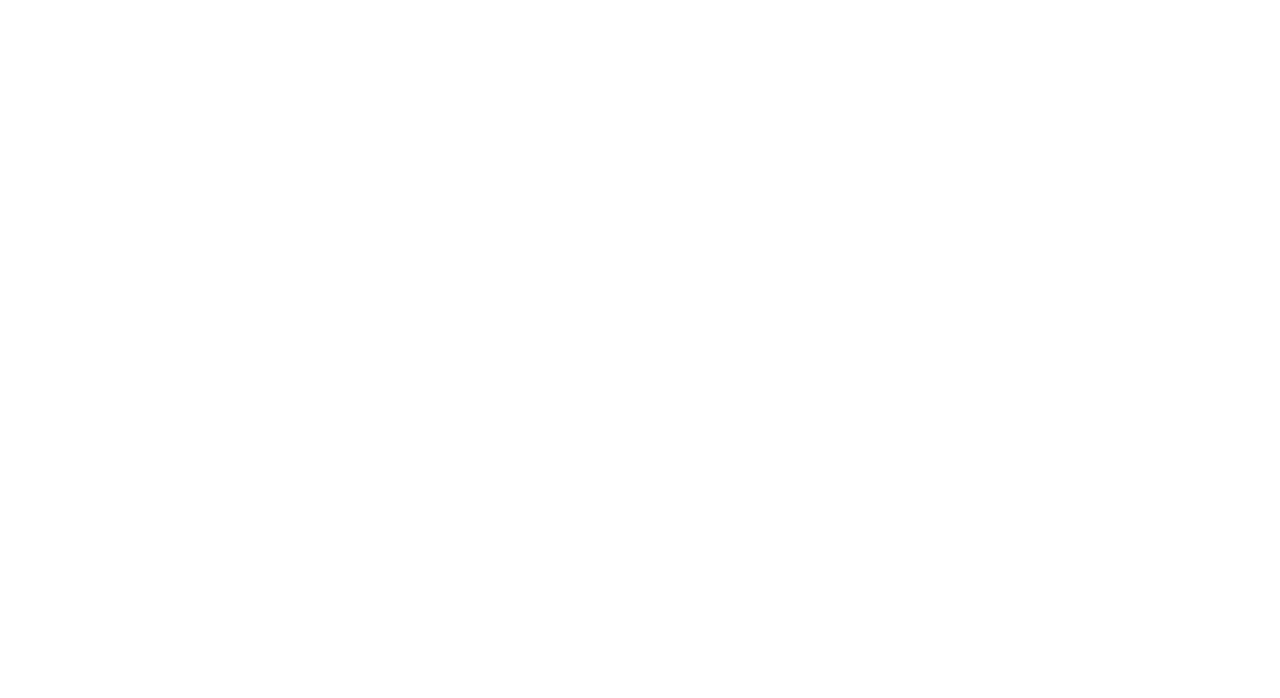
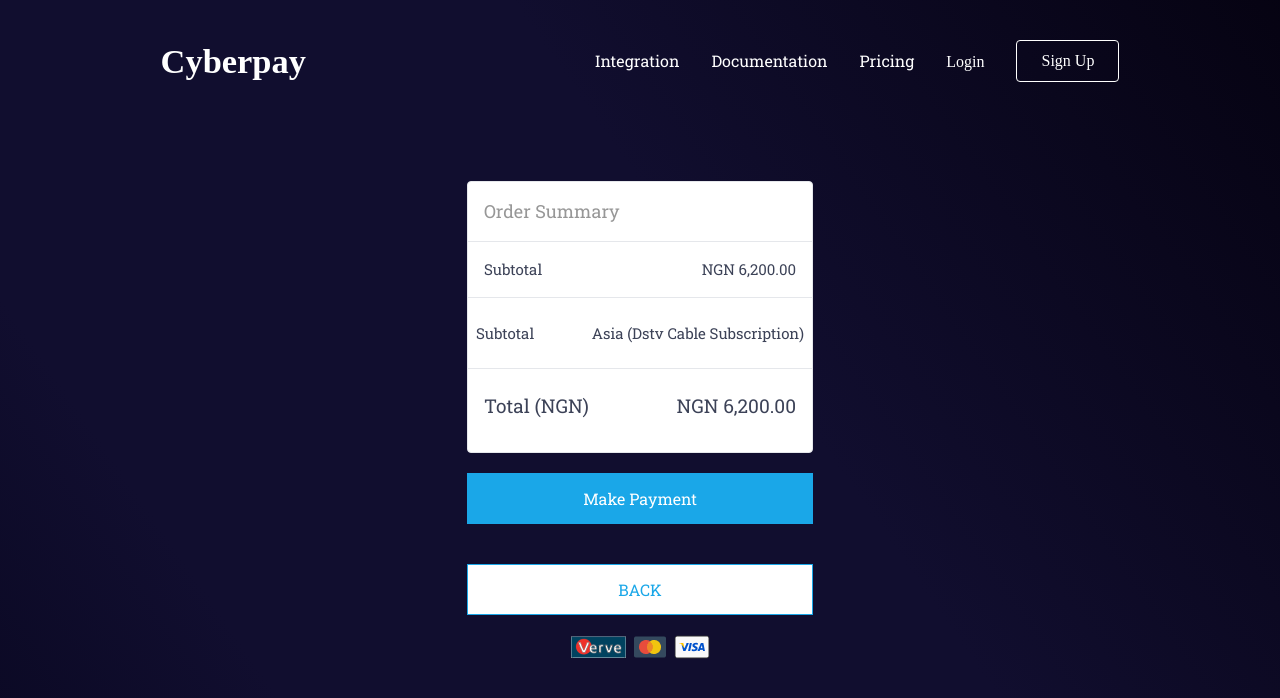
Before and after one commit to Erhahon-Imafidon/figma_Redo, a React (Create React App) app: page /pricing in a window 1280 px wide. Shown: the top 698 px of the page. Built offline with nearby package versions, Linux system fonts and the light colour scheme.

Commit message:
added 2 more pages

```diff
--- a/src/components/Cable.jsx
+++ b/src/components/Cable.jsx
@@ -37,7 +37,7 @@
     ]
 
   return (
-    <section className='w-full min-h-screen md:h-screen place-content-center place-items-center grid gap-y-4 gap-x-2 grid-cols-1 sm:grid-cols-2 md:grid-cols-3 lg:grid-cols-6 lg:px-6'>
+    <section className='w-full h-[60rem] sm:h-[30rem] md:mt-[-5rem] place-content-center place-items-center grid gap-y-4 gap-x-2 grid-cols-1 sm:grid-cols-2 md:grid-cols-3 lg:grid-cols-6 lg:px-6'>
         {
             cable.map((item, index) => {
                 const { icon, background, name} = item
--- a/src/components/Dashboard.jsx
+++ b/src/components/Dashboard.jsx
@@ -3,7 +3,7 @@
 
 const Dashboard = () => {
   return (
-    <div className='h-screen sm:mt-6 w-full flex flex-col justify-center items-center px-20'>
+    <div className='h-[30rem] sm:[h-50rem]  w-full flex flex-col justify-center items-center px-20'>
       <img src={DashImage} alt="" className='mx-auto block' />
     </div>
   )
--- /dev/null
+++ b/src/components/Ellipses.jsx
@@ -0,0 +1,18 @@
+import React from 'react'
+import Ellipse from '../assets/Ellipse1.png'
+
+const Ellipses = () => {
+const trans = {
+  transform: 'rotate(10deg)',
+}
+
+  return (
+    <div className='relative'>
+        <div style={trans} className=''>
+        <img src={Ellipse} alt="" className='absolute' />
+    </div>
+    </div>
+  )
+}
+
+export default Ellipses
--- a/src/components/Mobile.jsx
+++ b/src/components/Mobile.jsx
@@ -11,7 +11,7 @@
 
 
   return (
-    <section className='w-full lg:h-screen min-h-screen flex flex-col justify-center items-center'>
+    <section className='w-full lg:h-screen h-[60rem] flex flex-col justify-center items-center'>
 
                             {/* MObile TABLET VIEW */}
         <div className='max-w-[80%] px-8 h-[20rem] lg:hidden flex flex-col items-center justify-center bg-white rounded-lg'>
@@ -28,8 +28,8 @@
          </div>
         </div>
 
-        <div className='h-1/2 mt-8 lg:hidden' style={phoneStyle}>
-        <img src={Phone} alt="" />
+        <div className='w-[30vh] h-[30vh] mt-8 lg:hidden' style={phoneStyle}>
+        <img src={Phone} alt="" className=''/>
         </div>
 
                 {/* Desktop  */}
--- a/src/components/Monitor.jsx
+++ b/src/components/Monitor.jsx
@@ -9,7 +9,7 @@
     }
 
   return (
-    <div className='w-full h-screen md:h-1/2  flex flex-col justify-center items-center text-white'>
+    <div className='w-full h-screen sm:h-[30rem] flex flex-col justify-center items-center text-white'>
         <div className='max-w-[44.25rem] px-4 sm:px-10'>
             <h1 className='font-medium text-center md:text-left font-[Manrope] text-[2.813rem] tracking-[-0.01em] leading-[3.688rem]'>
              Monitor your activity as a Merchant & Make decision
--- a/src/components/Navbar.jsx
+++ b/src/components/Navbar.jsx
@@ -1,4 +1,4 @@
-import React, { useState } from 'react'
+import React, { useEffect, useState } from 'react'
 import { IoIosCloseCircleOutline } from 'react-icons/io'
 import { FiMenu } from 'react-icons/fi'
 import { Link } from 'react-router-dom'
@@ -13,11 +13,34 @@
 
 const Navbar = () => {
     const [open, setOpen] = useState(false)
+    const [navbar, setNavbar] = useState(false)
+
+
+
+    useEffect(() => {
+      const changeBackground = () => {
+        if (window.scrollY >= 80) {
+            setNavbar(true)
+        } else{
+          setNavbar(false)
+        }
+      }
+
+      window.addEventListener('scroll', changeBackground)
+
+     return () => window.removeEventListener('scroll', changeBackground)
+    },[])
+
+
+
+    const normalStyle = 'w-full fixed top-0 left-0'
+
+    const bckStyle = 'w-full fixed top-0 left-0 transition-all duration-500 ease-in bg-[#110e2f] '
 
   return (
-    <div className='w-full fixed top-0 left-0'>
+    <div className={navbar ? bckStyle : normalStyle}>
       <div className='md:flex md:mx-auto md:justify-around justify-between text-white item-center py-4 md:pt-10 px-7 md:px-8'>
-        <div className='flex items-center font-bold text-2xl cursor-pointer font-[Poppins]' onClick={()=> setOpen(!open)}>
+        <div className='flex font-[Roboto-Slab] items-center font-bold text-2xl cursor-pointer' onClick={()=> setOpen(!open)}>
             <Link to='/' className='text-[2.151rem]'>Cyberpay</Link>
         </div>
         <div className='text-3xl absolute right-8 top-6 cursor-pointer md:hidden' onClick={()=> setOpen(!open)}>
@@ -28,7 +51,7 @@
         >
             {Links.map((link, index) => (
                 <li key={index} className='md:py-2 md:ml-8 md:my-0 my-7' onClick={()=> setOpen(!open)}>
-                    <Link to={link.link} className={`hover:text-sky-600 duration-500 text-base ${link.font}`}>{link.name}</Link>
+                    <Link to={link.link} className={`hover:opacity-[50%] duration-500 text-base ${link.font}`}>{link.name}</Link>
                 </li>
             )
             )}
--- a/src/pages/Document.jsx
+++ b/src/pages/Document.jsx
@@ -1,21 +1,80 @@
 import React from 'react'
+import DstvLarge from '../assets/dstv-large.png'
+import Angle from '../assets/angle-down.png'
+
+
+
 const DocBg = {
   backgroundImage: 'linear-gradient(55.13deg, #05041A -14.22%, #110E2F 19.11%, #110E2F 58.19%, #03000B 110.12%)'
 }
 
 const Document = () => {
+  const subscription = [
+    {
+        label: 'Packages',
+        icon: Angle,
+        content: 'ASIA',
+    },
+    {
+        label: 'Dstv Smart Card Number',
+        content: '3838 3883 8838 8862',
+    },
+    {
+        label: 'Amount ',
+        content: '6,200',
+    },
+ ]
+
+
   return (
-    <div className='text-white w-full min-h-screen flex justify-center items-center'style={DocBg}>
-      <div className='grid grid-cols-1 gap-10 md:grid-cols-2'>
+    <section className=' w-full min-h-[90rem] md:min-h-[60rem] md:my-auto px-6 md:px-0 flex justify-center items-center text-white'style={DocBg}>
+      <div className='grid grid-cols-1 gap-10  md:grid-cols-2'>
           <div className='flex flex-col justify-between'>
-            <div className='w-[20.73rem] h-[18.875rem] rounded-[0.327rem] bg-[#1AA7E8] grid place-content-center'>
-              <div className='bg-white'>
-
+            <div className='max-w-[20.73rem] h-[18.875rem] rounded-[0.327rem] bg-[#1AA7E8] grid place-content-center'>
+              <div className='bg-white w-[16.224rem] h-[16.224rem] rounded-full grid place-content-center'>
+                  <img src={DstvLarge} alt="" />
               </div>
             </div>
+
+              <div className='w-[9.5rem] py-2 border-b-[0.313rem] mt-4 border-[#0C76B2] '>
+                  <p>Product Description</p>
+              </div>
+
+              <div className='max-w-[20rem] md:max-w-[24.938rem] mt-5 font-[Roboto] text-base leading-[1.438rem]'>
+                <p>Lorem ipsum dolor sit amet, consectetur adipiscing elit. Velit lacus sagittis velit erat odio habitasse. At euismod ac sit augue quis posuere elit. Enim rutrum tristique nunc gravida at. In turpis enim eu nunc quis. Dictumst lorem sollicitudin volutpat neque. </p>
+              </div>
+          </div>
+
+                            {/* Subscription Section */}
+          <div className='flex flex-col justify-around items-start'>
+              <div>
+                <p className='text-[0.875rem]'>CABLE SUBSCRITPION</p>
+                <h1 className='text-[1.75rem]'>Dstv Cable Subscription</h1>
+              </div>
+
+              <div className='flex flex-col justify-center'>
+                {
+                  subscription.map((item, index) => (
+                    <div key={index} className='my-4'>
+                        <p>{item.label}</p>
+                        <div className='w-[15rem] sm:w-[22.813rem] h-[3.188rem] border border-[#CDCDCD] rounded-[0.25rem] flex justify-between items-center bg-white text-[#252B33] px-3'>
+                            {item.content}
+                            <img src={item.icon} alt="" />
+                        </div>
+                    </div>
+                  ))
+                }
+                <div className='w-[15rem] sm:w-[22.813rem] h-[3.188rem] flex justify-center items-center cursor-pointer my-5 bg-[#1AA7E8]'>
+                        <button>PROCEED</button>
+                    </div>
+
+                    <div className='w-[15rem] sm:w-[22.813rem] h-[3.188rem] flex justify-center items-center cursor-pointer my-5 text-[#1AA7E8] bg-white border border-[#1AA7E8]'>
+                        <button>BACK TO PACKAGES</button>
+                    </div>
+              </div>
           </div>
       </div>
-    </div>
+    </section>
   )
 }
 
--- a/src/pages/Home.js
+++ b/src/pages/Home.js
@@ -4,6 +4,7 @@
 import Monitor from '../components/Monitor'
 import Dashboard from '../components/Dashboard'
 import Mobile from '../components/Mobile'
+import Ellipses from '../components/Ellipses'
 
 const Home = () => {
   const homeBg = {
@@ -13,6 +14,7 @@
   return (
     <main style={homeBg}>
         <MakePay />
+        {/* <Ellipses /> */}
         <Cable />
         <Monitor />
         <Dashboard />
--- a/src/pages/Pricing.jsx
+++ b/src/pages/Pricing.jsx
@@ -1,8 +1,64 @@
 import React from 'react'
+import Verve from '../assets/Verve.png'
+import MasterCard from '../assets/mastercard.png'
+import Visa from '../assets/Visa.png'
 
 const Pricing = () => {
+  const cards = [
+    {
+      imageName: Verve,
+    },
+    {
+      imageName: MasterCard,
+    },
+    {
+      imageName: Visa,
+    },
+  ]
+
+ const priceBg= {
+  backgroundImage: 'linear-gradient(55.13deg, #05041A -14.22%, #110E2F 19.11%, #110E2F 58.19%, #03000B 110.12%)'
+ }
+
   return (
-    <div className='text-white'>Pricing</div>
+    <main className='text-white w-full min-h-screen flex flex-col justify-center items-center' style={priceBg}>
+      <div className='flex flex-col justify-between items-center mt-10'>
+
+          <div className='border border-[rgba(151, 151, 151, 0.3)] rounded-[0.25rem] w-[21.625rem] h-[17rem] bg-white'>
+              <div className='flex items-center justify-between border-b border-[rgba(49, 65, 75, 0.821569)] p-4 text-[#979797] text-[1.125rem]'>
+                  <p>Order Summary</p>
+              </div>
+
+              <div className='flex items-center justify-between border-b border-[rgba(49, 65, 75, 0.821569)] p-4 text-[#3C4257] text-[0.938rem]'>
+                  <p>Subtotal</p> <p>NGN 6,200.00</p>
+              </div>
+
+              <div className='flex items-center justify-between border-b border-[rgba(49, 65, 75, 0.821569)] p-2 py-6 text-[#3C4257] text-[0.938rem]'>
+                  <p>Subtotal</p> <span>Asia (Dstv Cable Subscription)</span>
+              </div>
+
+              <div className='flex items-center justify-between pt-6  p-4 text-[#3C4257] text-[1.188rem] leading-[1.563rem]'>
+                  <p>Total (NGN)</p> <p>NGN 6,200.00</p>
+              </div>
+          </div>
+
+          <div className='w-[15rem] sm:w-[21.625rem] h-[3.188rem] flex justify-center items-center cursor-pointer my-5 bg-[#1AA7E8]'>
+              <button>Make Payment</button>
+          </div>
+
+          <div className='w-[15rem] sm:w-[21.625rem] h-[3.188rem] flex justify-center items-center cursor-pointer my-5 text-[#1AA7E8] bg-white border border-[#1AA7E8]'>
+              <button>BACK</button>
+          </div>
+
+          <div className='flex justify-between items-center'>
+              {
+                cards.map((icon, index) => (
+                  <img src={icon.imageName} alt="" key={index} className='mx-1' />
+                ))
+              }
+          </div>
+      </div>
+    </main>
   )
 }
 
--- a/tailwind.config.js
+++ b/tailwind.config.js
@@ -8,7 +8,12 @@
       display: ['Roboto Slab', 'serif'],
       body: ['Roboto Slab', 'serif'],
     },
-    extend: {},
+    extend: {
+      backgroundImage: {
+        'hero-pattern':
+        'linear-gradient(57.94deg, #05041A 0.64%, #110E2F 30.24%, #110E2F 64.94%, #03000B 111.05%)',
+      },
+    },
   },
   plugins: [],
 }
```
